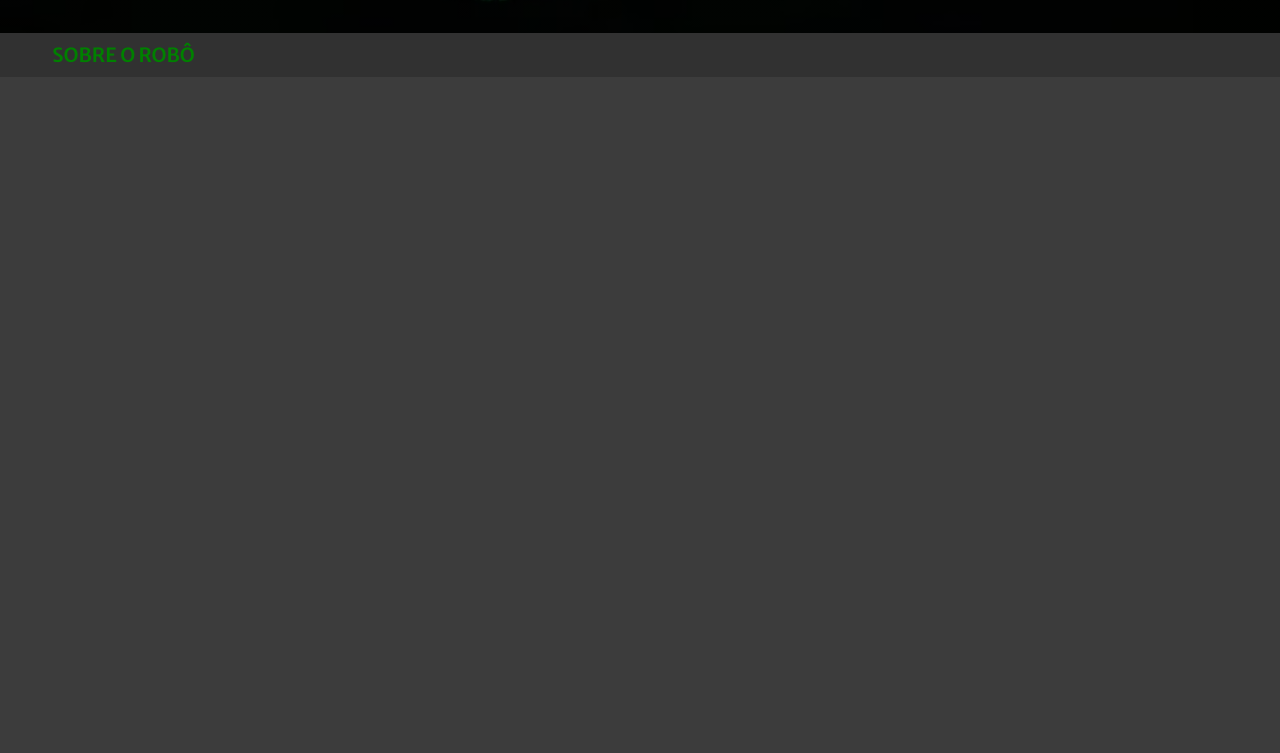
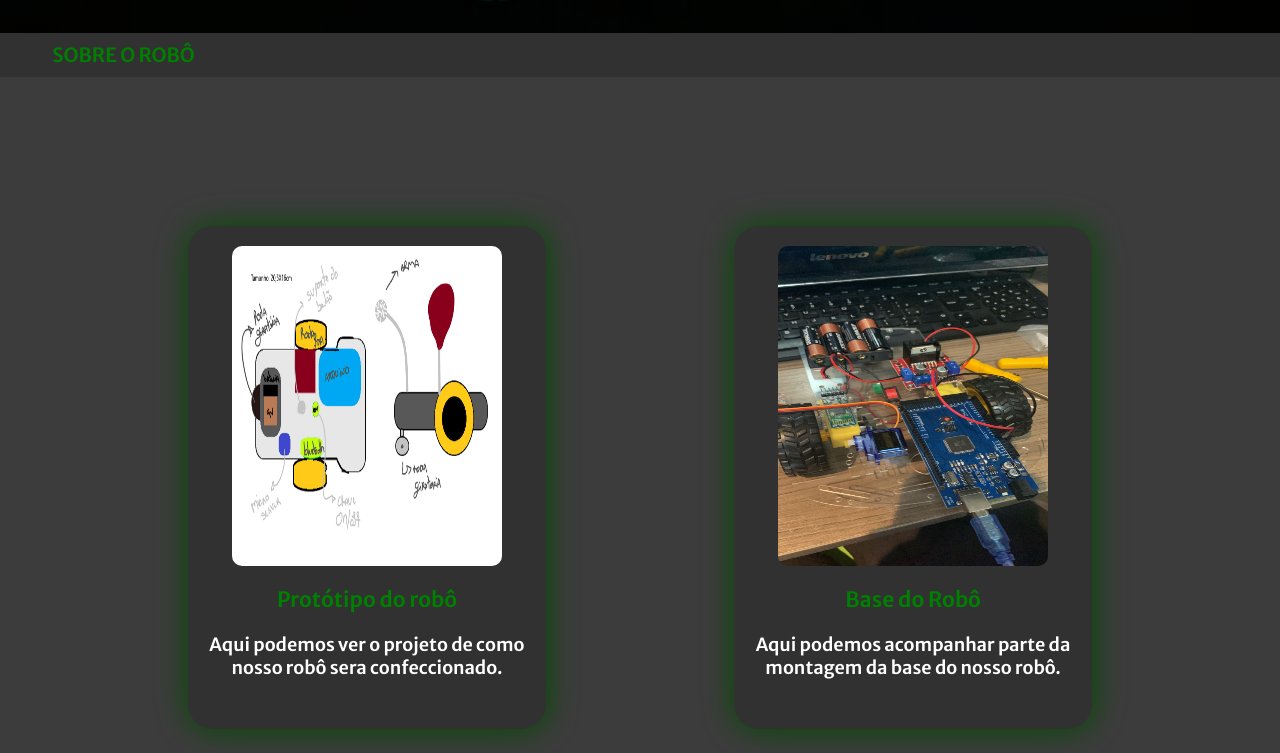
Before and after one commit to giovannibraaga/robocupfiap, a plain HTML site: page index.html in a window 1280 px wide. Shown: the part 867-1620 px from the top of the page. Drawn offline with Linux system fonts and the light colour scheme.

Commit message:
Projeto Final.

```diff
--- a/css/styles.css
+++ b/css/styles.css
@@ -32,13 +32,15 @@ ul, ol {
 
 .header-page {
     background-color: #313131;
+
     width: 100%;
     height: 100px;
+
     display: flex;
     align-items: center;
     justify-content: space-between;
+
     padding: 0 20px;
-    z-index: 1;
 }
 
 .logo-fiap {
@@ -74,10 +76,13 @@ ul, ol {
 
 .container {
     text-align: justify;
+
     width: 100%;
     height: 100vh;
+
     background-repeat: no-repeat;
     background-size: cover;
+
     display: flex;
     flex-direction: column;
     align-items: flex-start;
@@ -99,7 +104,7 @@ ul, ol {
 
     font-weight: bold;
     font-size: 3.3vh;
-    text-align: right;
+    text-align: center;
     position: absolute;
 
     margin-left: 54.1vmax;
@@ -118,6 +123,59 @@ ul, ol {
 
 .sobre h2 {
     margin-left: 3.3vmax;
+}
+
+.container-cards {
+    width: 100%;
+    min-height: 100vh;
+
+    display: flex;
+    align-items: center;
+    justify-content: space-evenly;
+    row-gap: 25px;
+}
+
+.cards {
+    background-color: #313131;
+
+    width: 28%;
+    padding: 20px;
+
+    font-weight: 800;
+    font-size: 18px;
+    text-align: center;
+
+    display: flex;
+    flex-direction: column;
+    align-items: center;
+    justify-content: center;
+
+    box-shadow: .5px .5px 30px #004d00;
+    border-radius: 25px;
+    transition: 1s;
+}
+
+.cards:hover {
+    transform: scale(1.05);
+}
+
+.cards img {
+    width: 85%;
+    height: 40vh;
+
+    border-radius: 10px;
+}
+
+.cards h3 {
+    margin: 20px 0;
+
+    color: #008000;
+}
+
+.cards p {
+    margin-bottom: 30px;
+
+    color: #ffffff;
 }
 
 .footer-page {
--- a/index.html
+++ b/index.html
@@ -25,8 +25,8 @@
         <nav class="header-menu">
             <ul>
                 <li><a href="#projeto">HOME</a></li>
-                <li><a href="#container-01">GALERIA DE FOTOS</a></li>
-                <li><a href="#container-02">PROJETO</a></li>
+                <li><a href="#container-01">PROJETO</a></li>
+                <li><a href="#container-02">GALERIA DE FOTOS</a></li>
             </ul>
         </nav>
         <a href="https://www.fiap.com.br/2017/10/23/robocup-3/" target="_blank"><img class="logo-fiap" src="./img/robocup_logo 1.png" alt="Logo evento 'Robo Cup' organizado pela FIAP"></a>
@@ -36,7 +36,7 @@
         <img src="./img/imagem-robo.png" alt="robo ilustrativo">
 
         <p>
-            Lorem ipsum dolor sit, amet consectetur adipisicing elit. Iste culpa vero incidunt, et consequatur ratione quos pariatur eaque rerum tempore, accusantium maxime quo, enim doloremque earum odit veniam debitis quod! Quo dolores a adipisci aliquid labore. Velit quo atque, cum dignissimos et dolorem ipsa sint fuga veritatis, at beatae pariatur quas hic nemo repudiandae in sit.
+            O Pitchulinho é um robô desenvolvido pela empresa "Eco-Sharpness". Ele está sendo desenvolvido para o projeto "RoboCup" da FIAP, O intuito do projeto é de que os alunos que cursam Sistemas de Informacoes trabalhem os conhecimentos adquiridos em todas as matérias do curso, para que no final possamos desenvolver um robô que seja capaz de participar de uma batalha para estourar o balão do oponente.
         </p>
     </div>
 
@@ -44,7 +44,25 @@
         <h2>SOBRE O ROBÔ</h2>
     </div>
 
-    <div class="container bg-grey" id="container-02">
+    <div class="container-cards bg-grey" id="container-02">
+
+        <div class="cards">
+            <img src="./img/projecao-robo.png" alt="imagem da projecao de como o robo ficaria.">
+
+            <h3>Protótipo do robô</h3>
+            <p>
+                Aqui podemos ver o projeto de como nosso robô sera confeccionado.
+            </p>
+        </div>
+
+        <div class="cards">
+            <img src="./img/montagem-robo.png" alt="imagem da base do robo.">
+
+            <h3>Base do Robô</h3>
+            <p>
+                Aqui podemos acompanhar parte da montagem da base do nosso robô.
+            </p>
+        </div>
 
     </div>
 
```
Also changed, not shown: img/montagem-robo.png (added), img/projecao-robo.png (added).
